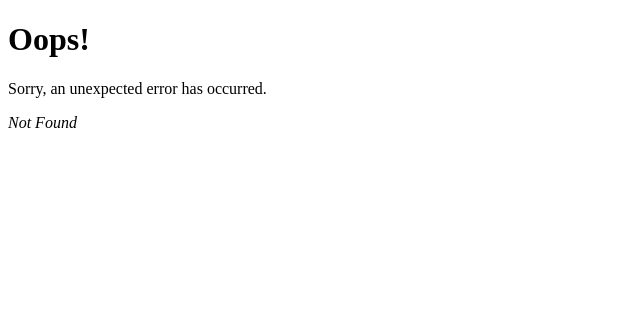
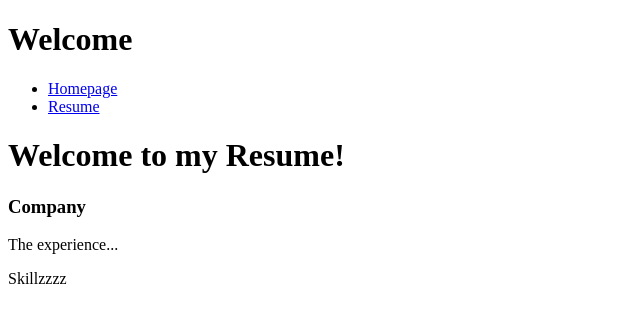
Before and after one commit to britrollo/britrollo.github.io, a React (Create React App) app: page /resume/ in a window 1280 px wide. Before the commit this address had no page. Shown: the top 322 px of the page, without its empty margins (0-640 px from the left). Built offline with nearby package versions, Linux system fonts and the light colour scheme.

Commit message:
added placeholders

```diff
--- /dev/null
+++ b/src/components/Company.js
@@ -0,0 +1,15 @@
+import React, { Component } from 'react';
+import Experience from './Experience';
+
+class Company extends Component {
+    render() {
+        return (
+            <div>
+                <h3>Company</h3>
+                <Experience />
+            </div>
+        )
+    }
+}
+
+export default Company;
--- /dev/null
+++ b/src/components/Experience.js
@@ -0,0 +1,14 @@
+import React, { Component } from 'react';
+
+
+class Experience extends Component {
+    render() {
+        return (
+            <div>
+                <p>The experience...</p>
+            </div>
+        )
+    }
+}
+
+export default Experience;
--- /dev/null
+++ b/src/components/Nav.js
@@ -0,0 +1,22 @@
+import React, { Component } from 'react';
+import { Link } from 'react-router-dom';
+
+
+class Nav extends Component {
+    render() {
+        return (
+            <nav>
+                <ul>
+                    <li>
+                        <Link to="/">Homepage</Link>
+                    </li>
+                    <li>
+                        <Link to="/resume/">Resume</Link>
+                    </li>
+                </ul>
+            </nav>
+        )
+    }
+}
+
+export default Nav;
--- a/src/components/Resume.js
+++ b/src/components/Resume.js
@@ -1,11 +1,16 @@
 import React, { Component } from 'react';
+import Company from "./Company.js";
+import Skills from "./Skills.js"
 // import { Redirect } from 'react-router-dom';
 
 class Resume extends Component {
+    // TODO: Get data
     render() {
         return (
             <div>
-                <h1>Welcome!</h1>
+                <h1>Welcome to my Resume!</h1>
+                <Company />
+                <Skills />
             </div>
         )
     }
--- /dev/null
+++ b/src/components/Skills.js
@@ -0,0 +1,14 @@
+import React, { Component } from 'react';
+
+
+class Skills extends Component {
+    render() {
+        return (
+            <div>
+                <p>Skillzzzz</p>
+            </div>
+        )
+    }
+}
+
+export default Skills;
--- /dev/null
+++ b/src/routes/resume.js
@@ -0,0 +1,9 @@
+import Resume from "../components/Resume";
+
+export default function ResumeRoot() {
+    return (
+        <>
+            <Resume />
+        </>
+    );
+}
--- a/src/routes/root.js
+++ b/src/routes/root.js
@@ -1,7 +1,12 @@
+import { Outlet } from "react-router-dom";
+import Nav from '../components/Nav';
+
 export default function Root() {
     return (
         <>
             <h1>Welcome</h1>
+            <Nav />
+            <Outlet />
         </>
     );
 }
```
Also changed, not shown: src/index.js (+8 -1 lines).
